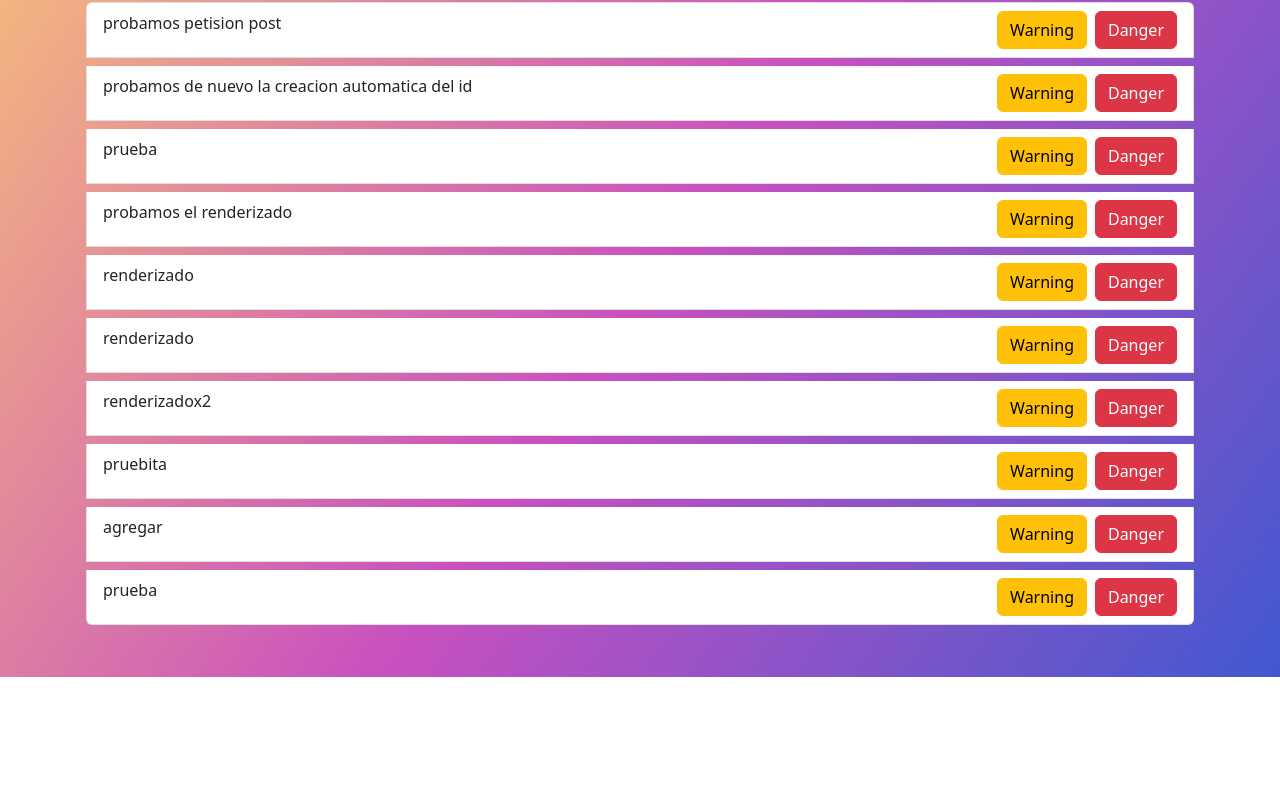
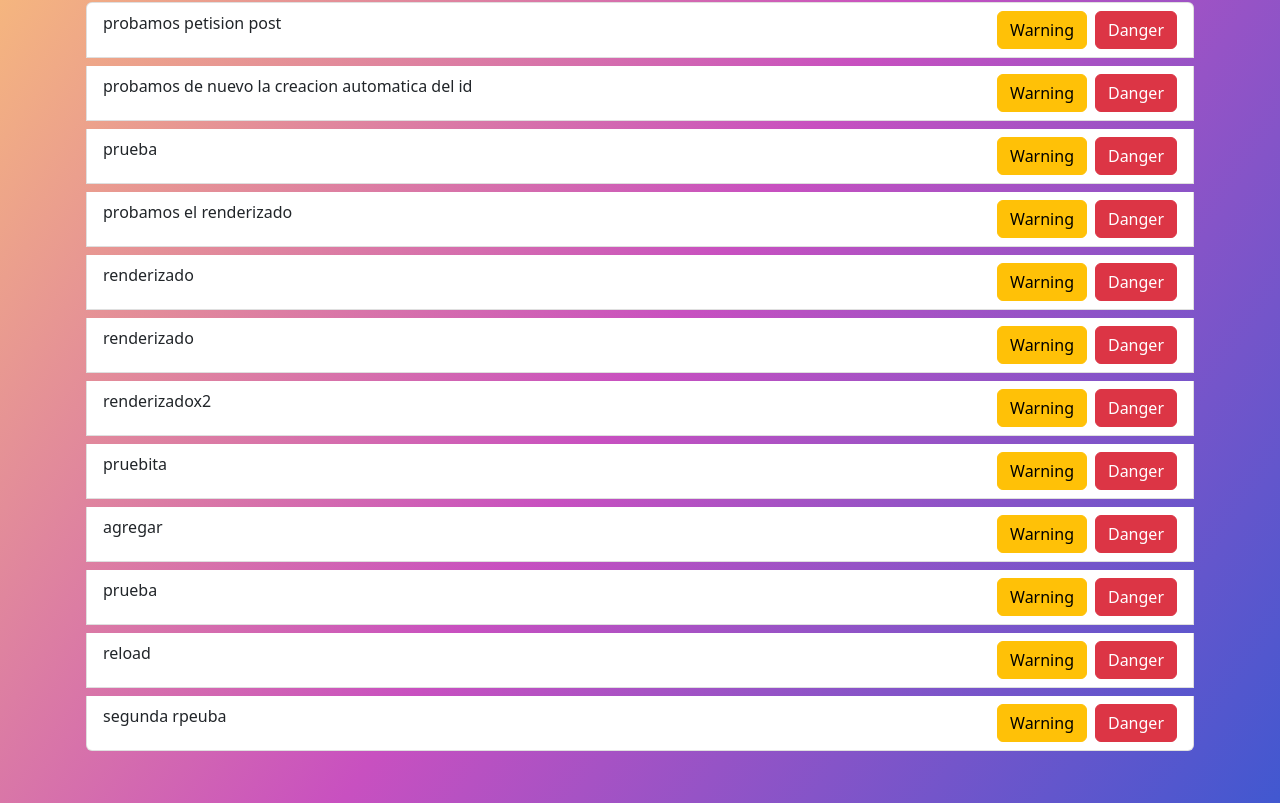
Before and after one commit to jlpereyra22/Lista-Tarea-Front, a React (Create React App) app: page / in a window 1280 px wide. Shown: the part 288-1091 px from the top of the page. Before the commit the page ends 965 px from the top, so only its background shows below. Built offline with nearby package versions, Linux system fonts and the light colour scheme; data requests are answered from the project's data file.

Commit message:
solucionamos el renderizado del viewport al momento de agregar una entrada a la bd

```diff
--- a/db.json
+++ b/db.json
@@ -39,6 +39,14 @@
     {
       "nombre": "prueba",
       "id": 10
+    },
+    {
+      "nombre": "reload",
+      "id": 11
+    },
+    {
+      "nombre": "segunda rpeuba",
+      "id": 12
     }
   ]
 }
--- a/src/components/AgregarTarea.jsx
+++ b/src/components/AgregarTarea.jsx
@@ -8,7 +8,7 @@ const AgregarTarea = () => {
   const onSubmit=(datos)=>{
     console.log(datos);
     agregarTareaApi(datos).then((respuesta)=>{
-
+      window.location.reload(true)
     });
 
   };
```
